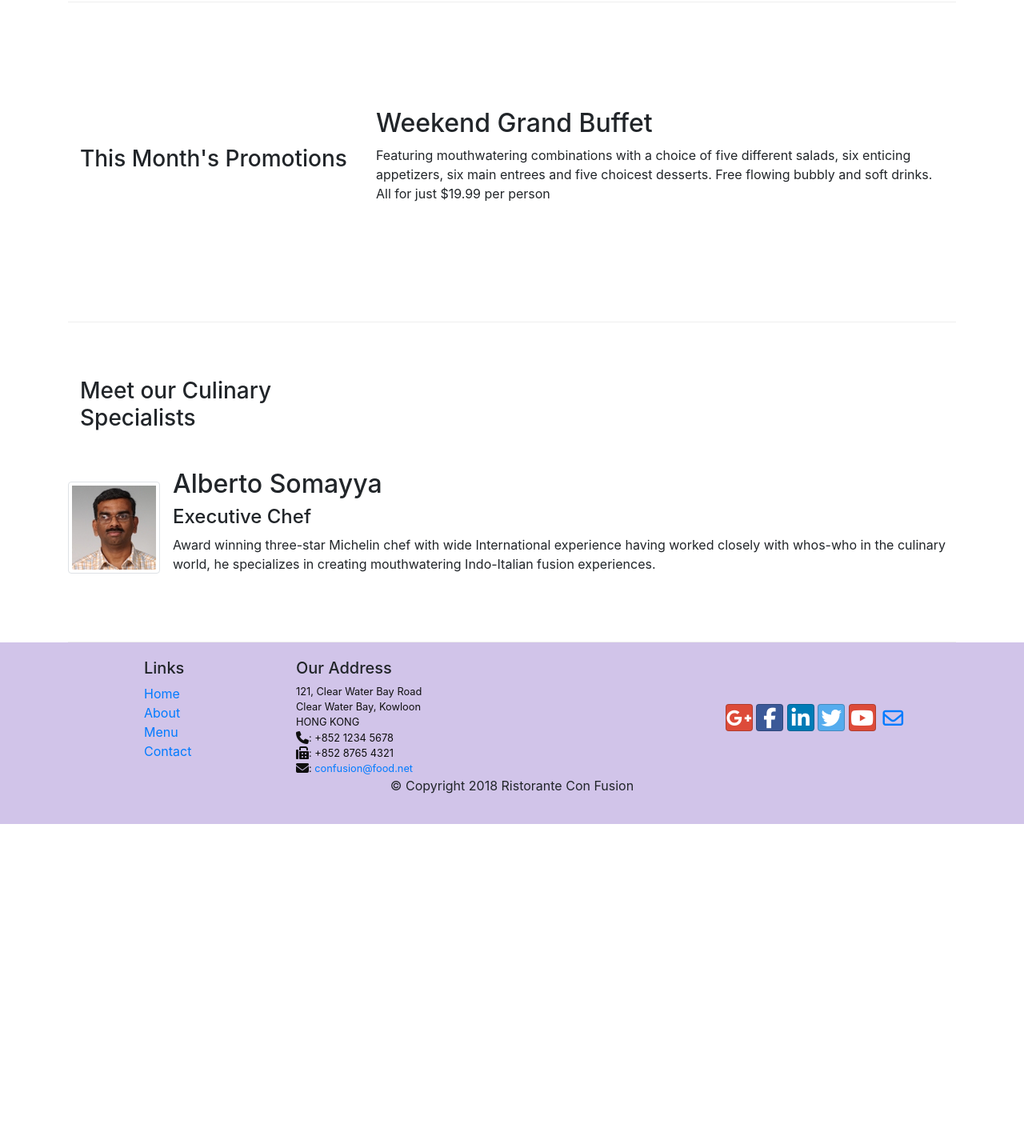
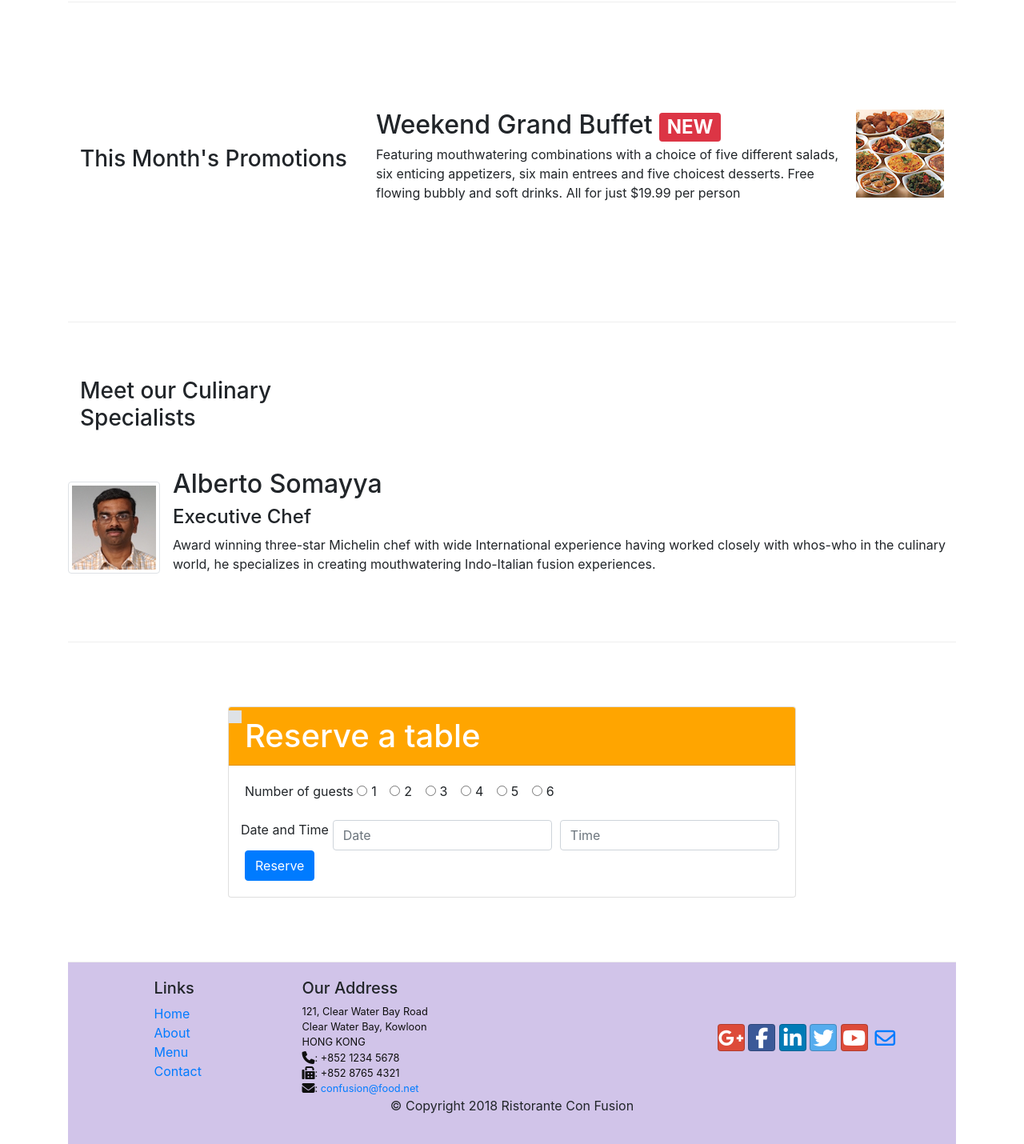
Before and after one commit to nabil2305/Bootstrap_project, a website: page index.html in a window 1280 px wide. Shown: the part 731-2161 px from the top of the page at 80% size. Before the commit the page ends 1761 px from the top, so only its background shows below. Drawn offline with nearby package versions, Linux system fonts and the light colour scheme.

Commit message:
nav-tabs

```diff
--- a/css/mystyle.css
+++ b/css/mystyle.css
@@ -37,3 +37,10 @@ body{
 .navbar-dark {
      background-color: #512DA8;
 }
+
+.tab-content {
+    border-left: 1px solid #ddd;
+    border-right: 1px solid #ddd;
+    border-bottom: 1px solid #ddd;
+    padding: 10px;
+}
--- a/index.html
+++ b/index.html
@@ -41,18 +41,19 @@
                     <h1>Ristorante con Fusion</h1>
                     <p>We take inspiration from the World's best cuisines, and create a unique fusion experience. Our lipsmacking creations will tickle your culinary senses!</p>
                 </div>
-                <div class="col-12 col-sm align-self-center">
+                <div class="col-12 col-sm-3 align-self-center">
                     <img src="img/logo.png" class="img-fluid">
+                </div>
+                <div class="col col-sm align-self-center" >
+                    <button type="button " class="btn btn-primary btn-lg btn-block " style="background-color: orange;" onclick="document.getElementById('form-bottom').scrollIntoView();">Reserve Table</button>
                 </div>
             </div>
         </div>
     </header>
 
     <div class="container">
-        <div class="row row-content align-items-center"">
-            <div class="col-12 col-sm-3 col-md-4">
-                <h3>Our Lipsmacking Culinary Creations</h3>
-            </div>
+        <div class="row row-content align-items-center">
+            <div class="col-12 col-sm-9 col-md-8">
                 <div class="media">
                     <img class="d-flex mr-3 img-thumbnail align-self-center"
                             src="img/uthappizza.png" alt="Uthappizza">
@@ -64,20 +65,32 @@
                             Buffalo Paneer.</p>
                     </div>
                 </div>
+
+            </div>
+            <div class="col col-sm col-md">
+                <h3>Our Lipsmacking Culinary Creations</h3>
+
+            </div>
         </div>
 
 
-        <div class="row row-content align-items-center"">
+        <div class="row row-content align-items-center">
             <div class="col-12 col-sm-3 col-md-4">
                 <h3>This Month's Promotions</h3>
             </div>
             <div class="col col-sm col-md">
-                <h2>Weekend Grand Buffet</h2>
+                <div class="media">
+                    <div class="media-body">
+                      <h2 class="mt-0 mb-1">Weekend Grand Buffet <span class="badge badge-danger">NEW</span></h2>
                       <p>Featuring mouthwatering combinations with a choice of five different salads, six enticing appetizers, six main entrees and five choicest desserts. Free flowing bubbly and soft drinks. All for just $19.99 per person </p>
+                    </div>
+                    <img class="ml-3" src="img/buffet.png" alt="Generic placeholder image">
+                  </div>
+
             </div>
         </div>
 
-        <div class="row row-content align-items-center"">
+        <div class="row row-content align-items-center">
             <div class="col-12 col-sm-3 col-md-4">
                 <h3>Meet our Culinary Specialists</h3>
             </div>
@@ -92,6 +105,55 @@
                         whos-who in the culinary world, he specializes in
                         creating mouthwatering Indo-Italian fusion experiences.
                         </p>
+                </div>
+            </div>
+        </div>
+        <div class="row row-content align-items-center">
+            <div class="col-12 offset-sm-2 col-sm-8 offset-sm-2">
+                <div class="card" id="form-bottom">
+                    <h1 class="card-header" style="background-color:orange; color:white" >Reserve a table</h1>
+                    <div class="card-body">
+                        <label class="custom-control-label" for="customRadioInline1">Number of guests</label>
+                        <div class="form-check form-check-inline">
+                            <input class="form-check-input" type="radio" name="inlineRadioOptions" id="inlineRadio1" value="option1">
+                            <label class="form-check-label" for="inlineRadio1">1</label>
+                        </div>
+                        <div class="form-check form-check-inline">
+                            <input class="form-check-input" type="radio" name="inlineRadioOptions" id="inlineRadio2" value="option2">
+                            <label class="form-check-label" for="inlineRadio2">2</label>
+                        </div>
+                        <div class="form-check form-check-inline">
+                            <input class="form-check-input" type="radio" name="inlineRadioOptions" id="inlineRadio3" value="option3" >
+                            <label class="form-check-label" for="inlineRadio3">3</label>
+                        </div>
+                        <div class="form-check form-check-inline">
+                            <input class="form-check-input" type="radio" name="inlineRadioOptions" id="inlineRadio4" value="option4">
+                            <label class="form-check-label" for="inlineRadio4">4</label>
+                        </div>
+                        <div class="form-check form-check-inline">
+                            <input class="form-check-input" type="radio" name="inlineRadioOptions" id="inlineRadio5" value="option5">
+                            <label class="form-check-label" for="inlineRadio5">5</label>
+                        </div>
+                        <div class="form-check form-check-inline">
+                            <input class="form-check-input" type="radio" name="inlineRadioOptions" id="inlineRadio6" value="option6" >
+                            <label class="form-check-label" for="inlineRadio6">6</label>
+                        </div>
+                        </br>
+                        </br>
+                        <form>
+                            <div class="form-row">
+                                <label class="custom-control-label" for="customRadioInline1">Date and Time</label>
+                            <div class="col">
+                                <input type="text" class="form-control" placeholder="Date">
+                            </div>
+                            <div class="col">
+                                <input type="text" class="form-control" placeholder="Time">
+                            </div>
+
+                        </form>
+
+                    </div>
+                    <a href="#" class="btn btn-primary justify-content-center" >Reserve</a>
                 </div>
             </div>
         </div>
```
Also changed, not shown: aboutus.html (+28 -1 lines). Lines whose indentation alone changed are shown as unchanged.
